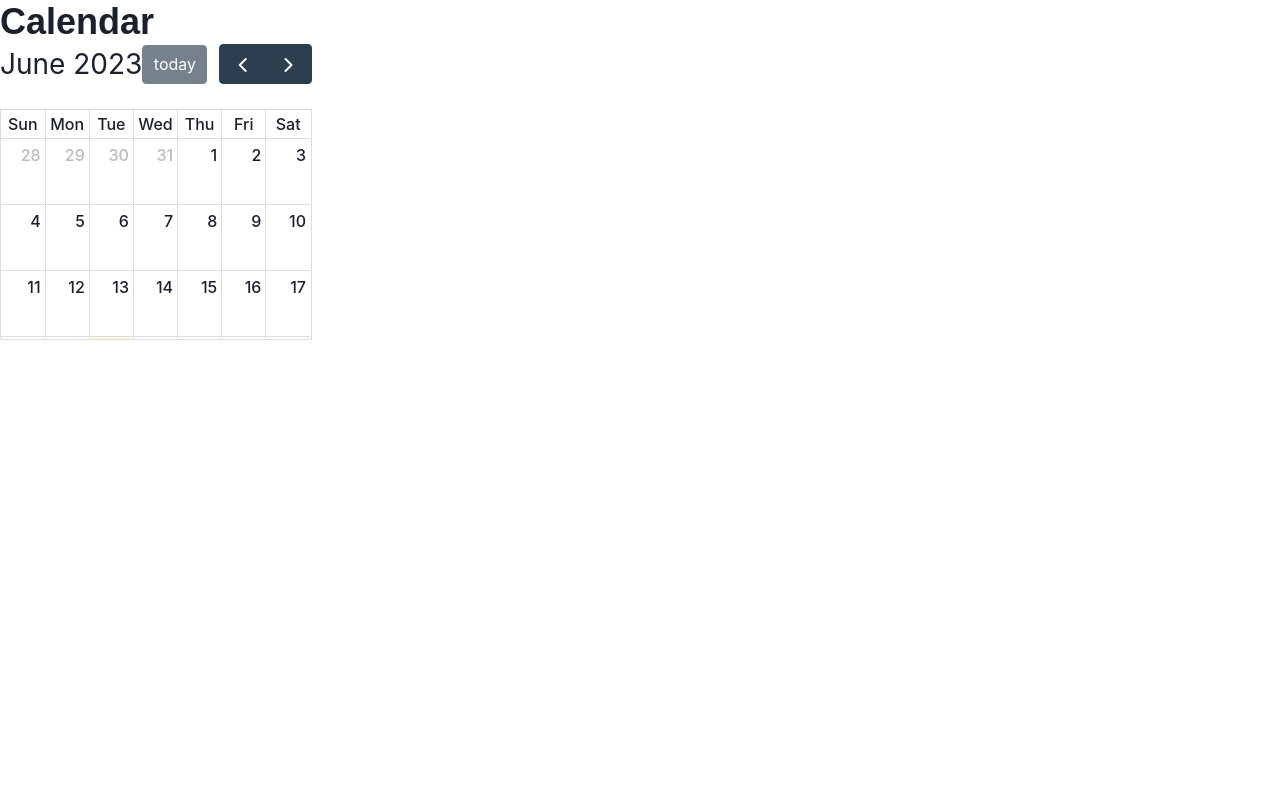
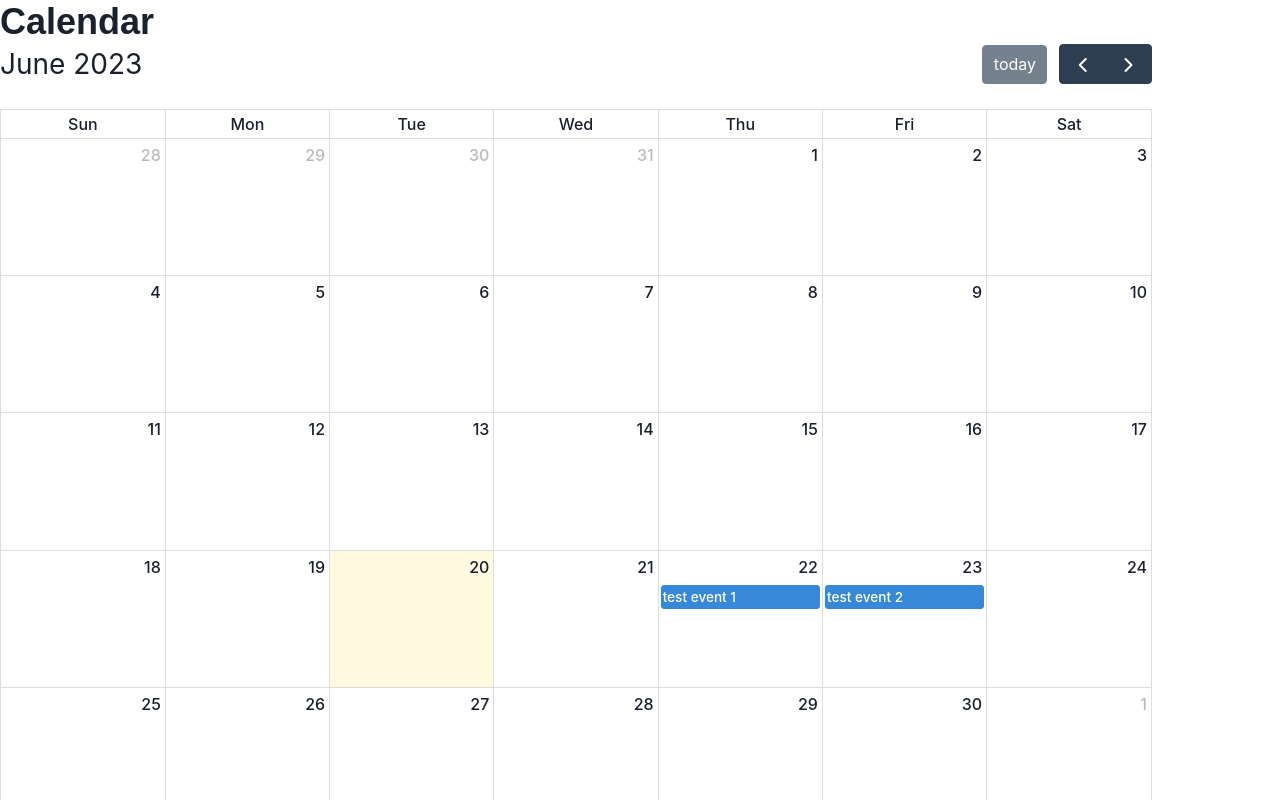
Before and after one commit to maxohsawa/sharecal, a React (Vite) app in the folder client/: page /calendar in a window 1280 px wide. Shown: the top 800 px of the page. Built offline with nearby package versions, Linux system fonts and the light colour scheme.

Commit message:
adds dateClick handler functionality to dynamically create new event on date clicked

```diff
--- a/client/src/pages/Calendar.jsx
+++ b/client/src/pages/Calendar.jsx
@@ -1,5 +1,10 @@
+// import react hooks
+import { useState } from 'react';
+
 // import box from chakra
 import { Box, Heading } from "@chakra-ui/react";
+
+// import fullcalendar adapter and plugins
 import FullCalendar from '@fullcalendar/react' // must go before plugins
 import dayGridPlugin from '@fullcalendar/daygrid' // a plugin!
 import interactionPlugin from "@fullcalendar/interaction" // needed for dayClick
@@ -8,17 +13,40 @@ import { handleDateClick } from "../utils/calendarHandlers";
 
 // fullcalendar.io react docs
   // https://fullcalendar.io/docs/react
+// additional calendar plugins
+  // https://fullcalendar.io/docs/plugin-index
+
+const wrapperStyle = {
+  width: "90vw",
+  height: "90vw"
+}
 
 function Calendar() {
+
+  const [events, setEvents ] = useState(
+    [
+      { title: 'test event 1', date: '2023-06-22' },
+      { title: 'test event 2', date: '2023-06-23' }
+    ]
+  )
+
 	return (
 		<>
 			<Box>
 				<Heading>Calendar</Heading>
-        <FullCalendar
-          plugins={[ dayGridPlugin, interactionPlugin ]}
-          initialView="dayGridMonth"
-          dateClick={handleDateClick}
-        />
+
+        <div
+          style={wrapperStyle}
+        >
+
+          <FullCalendar
+
+            plugins={[ dayGridPlugin, interactionPlugin ]}
+            initialView="dayGridMonth"
+            events={events}
+            dateClick={(args) => handleDateClick(args, events, setEvents)}
+          />
+        </div>
 			</Box>
 		</>
 	);
--- a/client/src/utils/calendarHandlers.js
+++ b/client/src/utils/calendarHandlers.js
@@ -1,4 +1,9 @@
-export const handleDateClick = (arg) => {
+export const handleDateClick = (arg, events, setEvents) => {
   console.log("date click event handling");
   console.log(arg);
+  const newEvent = {
+    title: 'New Event',
+    date: arg.dateStr
+  }
+  setEvents([...events, newEvent]);
 }
```
